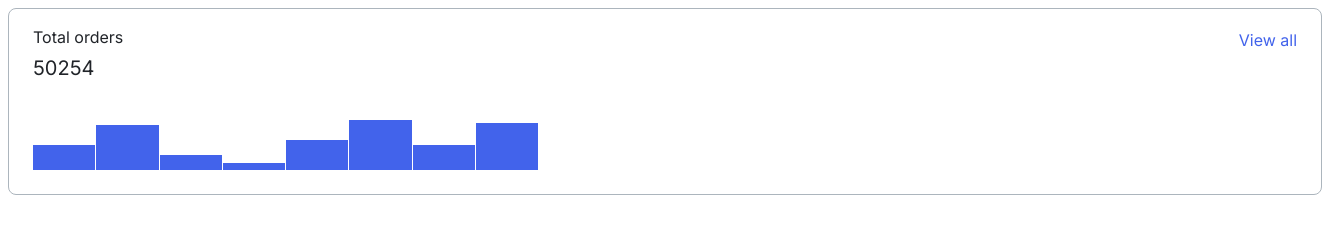
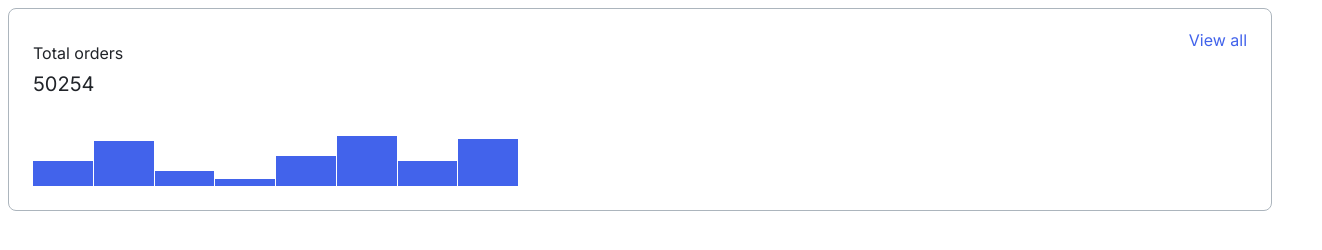
Before and after one commit to js-tasks-ru/htmlcss-20251006_yusupova-diana-94, a website: page 04-lection2/01-histogram/index.html in a window 1280 px wide. Shown: the whole page, 1322 px wide, since content can reach past the window. Drawn offline with Linux system fonts and the light colour scheme.

Commit message:
refactor(styles): remove unnecessary width

```diff
--- a/04-lection2/01-histogram/histogram.css
+++ b/04-lection2/01-histogram/histogram.css
@@ -1,5 +1,4 @@
 .histogram {
-    width: 100%;
     border: solid 1px var(--grey-3);
     border-radius: 8px;
     padding: 16px 24px 24px;
@@ -15,7 +14,7 @@
     margin-bottom: 39px;
 }
 
-.histogram__list {
+.histogram__info {
     margin: 0;
 }
 
--- a/04-lection2/01-histogram/index.html
+++ b/04-lection2/01-histogram/index.html
@@ -11,10 +11,10 @@
     <body>
         <div class="histogram">
             <div class="histogram__wrapper">
-                <dl class="histogram__list">
-                    <dt class="histogram__term">Total orders</dt>
-                    <dd class="histogram__definition">50254</dd>
-                </dl>
+                <div class="histogram__info">
+                    <p class="histogram__term">Total orders</p>
+                    <p class="histogram__definition">50254</p>
+                </div>
                 <a class="histogram__link" href="#">View all</a>
             </div>
             <div class="histogram__chart">
```
